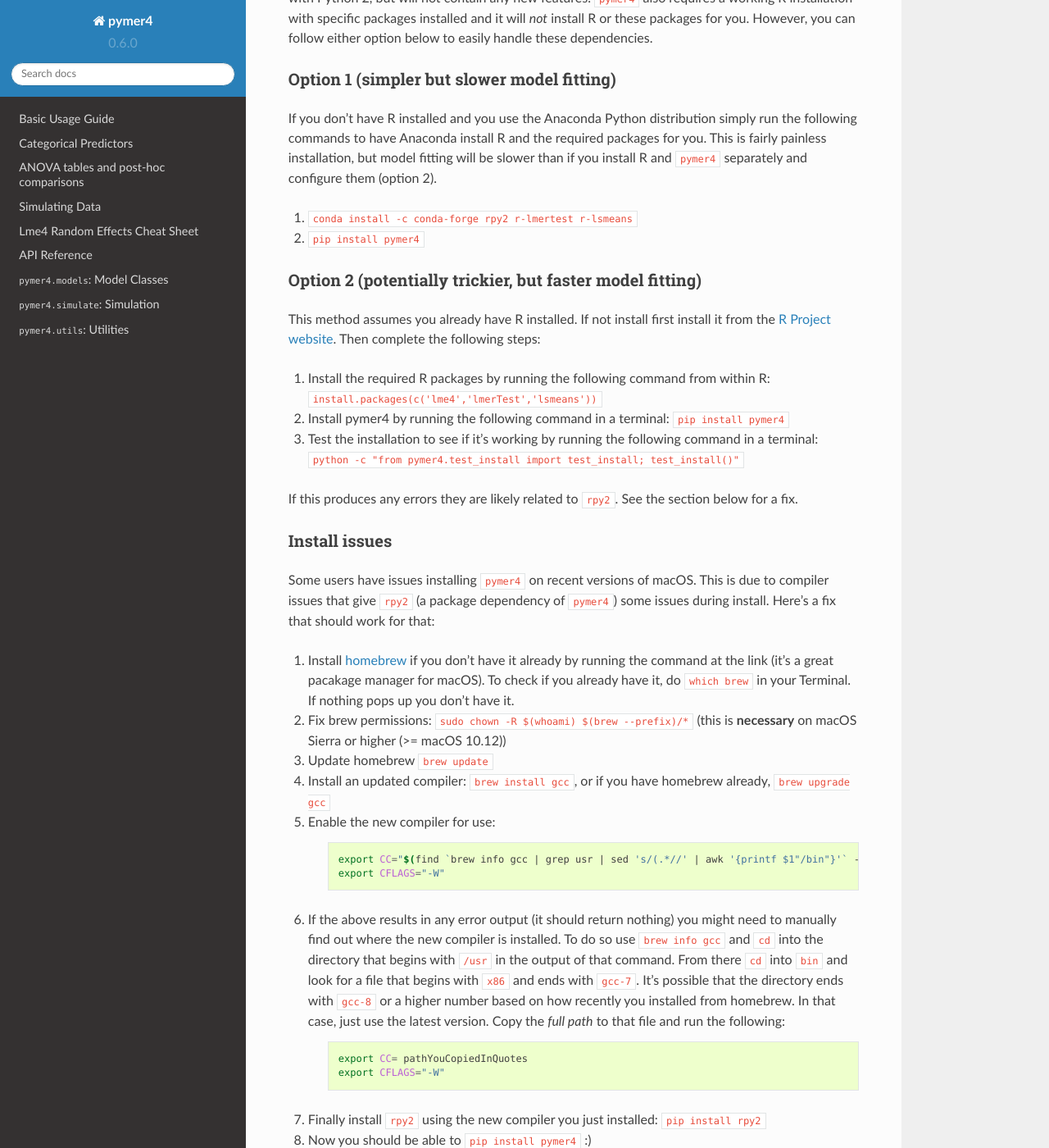
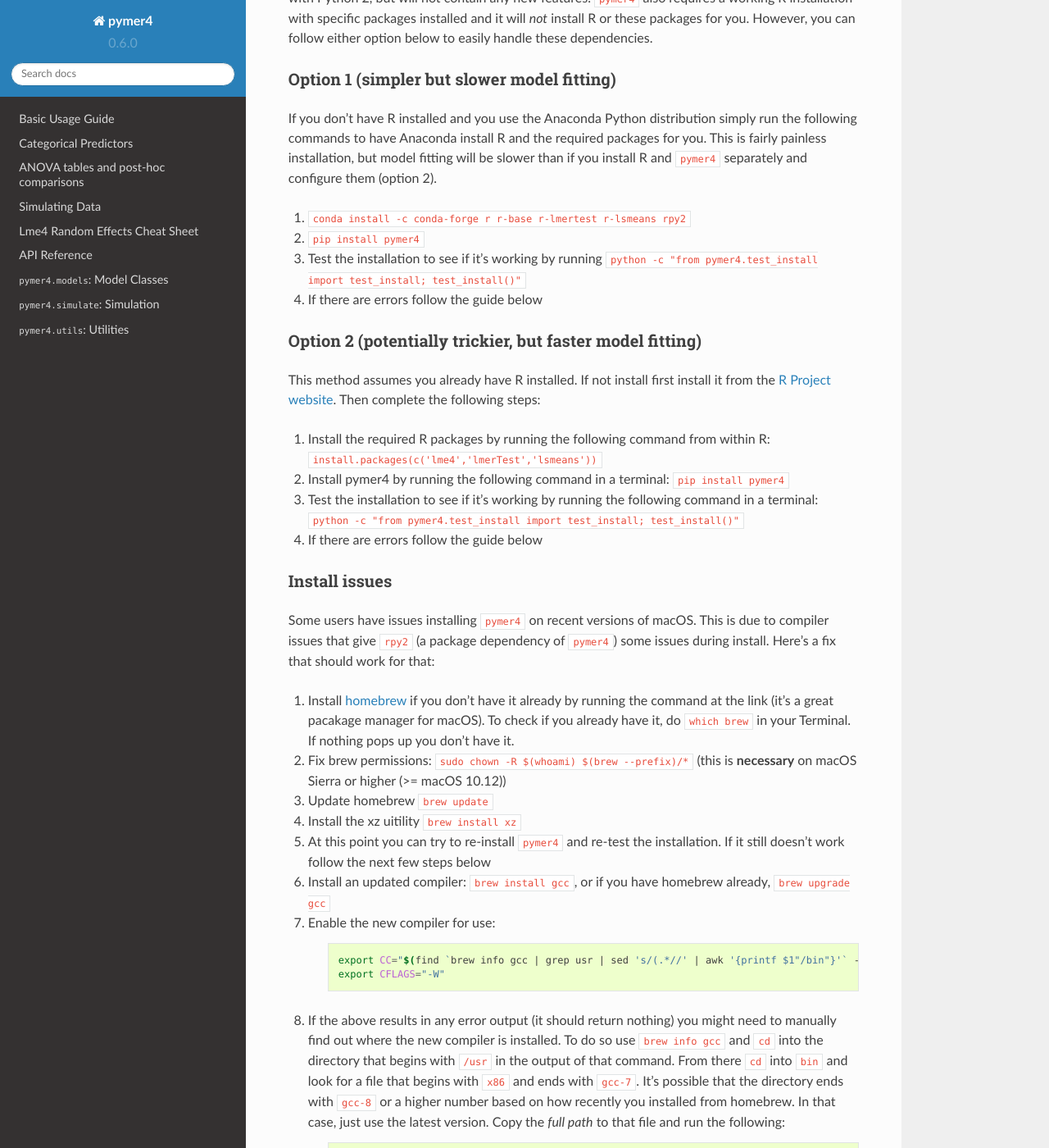
Before and after one commit to ejolly/pymer4, a Sphinx documentation site: the page built from docs/index.rst, in a window 1280 px wide and 1400 px high, scrolled down 1407 px. Shown: the whole window at 82% size. Built offline with Sphinx 7.4.7 and the Read the Docs theme 2.0.0, drawn with Linux system fonts in a browser that asks for light colours; some of the changed text lies outside the part shown.

Commit message:
Edited installation instructions from easy_install branch with some modifications.

```diff
--- a/docs/index.rst
+++ b/docs/index.rst
@@ -51,21 +51,22 @@ Installation
 :code:`pymer4` since version 0.6.0 is only compatible with Python 3. Versions 0.5.0 and lower will work with Python 2, but will not contain any new features. :code:`pymer4` also requires a working R installation with specific packages installed and it will *not* install R or these packages for you. However, you can follow either option below to easily handle these dependencies.
 
 Option 1 (simpler but slower model fitting)
-^^^^^^^^^^^^^^^^^^^^^^^^^^^^^^^^^^^^^^^^^^
+^^^^^^^^^^^^^^^^^^^^^^^^^^^^^^^^^^^^^^^^^^^
 If you don't have R installed and you use the Anaconda Python distribution simply run the following commands to have Anaconda install R and the required packages for you. This is fairly painless installation, but model fitting will be slower than if you install R and ``pymer4`` separately and configure them (option 2).
 
-1. ``conda install -c conda-forge rpy2 r-lmertest r-lsmeans``
+1. ``conda install -c conda-forge r r-base r-lmertest r-lsmeans rpy2``
 2. ``pip install pymer4``
+3. Test the installation to see if it's working by running ``python -c "from pymer4.test_install import test_install; test_install()"``
+4. If there are errors follow the guide below
 
 Option 2 (potentially trickier, but faster model fitting)
-^^^^^^^^^^^^^^^^^^^^^^^^^^^^^^^^^^^^^^^^^^^^^^^^^^^^^^^^
+^^^^^^^^^^^^^^^^^^^^^^^^^^^^^^^^^^^^^^^^^^^^^^^^^^^^^^^^^
 This method assumes you already have R installed. If not install first install it from the `R Project website <https://www.r-project.org/>`_. Then complete the following steps:
 
 1. Install the required R packages by running the following command from within R: ``install.packages(c('lme4','lmerTest','lsmeans'))``
 2. Install pymer4 by running the following command in a terminal: ``pip install pymer4``
 3. Test the installation to see if it's working by running the following command in a terminal: ``python -c "from pymer4.test_install import test_install; test_install()"``
-
-If this produces any errors they are likely related to ``rpy2``. See the section below for a fix.
+4. If there are errors follow the guide below
 
 Install issues
 ^^^^^^^^^^^^^^
@@ -74,23 +75,25 @@ Some users have issues installing ``pymer4`` on recent versions of macOS. This i
 1. Install `homebrew <https://brew.sh/>`_ if you don't have it already by running the command at the link (it's a great pacakage manager for macOS). To check if you already have it, do ``which brew`` in your Terminal. If nothing pops up you don't have it.
 2. Fix brew permissions: ``sudo chown -R $(whoami) $(brew --prefix)/*`` (this is **necessary** on macOS Sierra or higher (>= macOS 10.12))
 3. Update homebrew ``brew update``
-4. Install an updated compiler: ``brew install gcc``, or if you have homebrew already, ``brew upgrade gcc``
-5. Enable the new compiler for use:
+4. Install the xz uitility ``brew install xz``
+5. At this point you can try to re-install ``pymer4`` and re-test the installation. If it still doesn't work follow the next few steps below
+6. Install an updated compiler: ``brew install gcc``, or if you have homebrew already, ``brew upgrade gcc``
+7. Enable the new compiler for use:
 
     .. code-block:: bash
 
         export CC="$(find `brew info gcc | grep usr | sed 's/(.*//' | awk '{printf $1"/bin"}'` -name 'x86*gcc-?')"
         export CFLAGS="-W"
 
-6. If the above results in any error output (it should return nothing) you might need to manually find out where the new compiler is installed. To do so use ``brew info gcc`` and ``cd`` into the directory that begins with ``/usr`` in the output of that command. From there ``cd`` into ``bin`` and look for a file that begins with ``x86`` and ends with ``gcc-7``. It's possible that the directory ends with ``gcc-8`` or a higher number based on how recently you installed from homebrew. In that case, just use the latest version. Copy the *full path* to that file and run the following:
+8. If the above results in any error output (it should return nothing) you might need to manually find out where the new compiler is installed. To do so use ``brew info gcc`` and ``cd`` into the directory that begins with ``/usr`` in the output of that command. From there ``cd`` into ``bin`` and look for a file that begins with ``x86`` and ends with ``gcc-7``. It's possible that the directory ends with ``gcc-8`` or a higher number based on how recently you installed from homebrew. In that case, just use the latest version. Copy the *full path* to that file and run the following:
 
     .. code-block:: bash
 
         export CC= pathYouCopiedInQuotes
         export CFLAGS="-W"
 
-7. Finally install ``rpy2`` using the new compiler you just installed: ``pip install rpy2``
-8. Now you should be able to ``pip install pymer4`` :)
+9. Finally install ``rpy2`` using the new compiler you just installed: ``conda install -c conda-forge rpy2`` if you followed Option 1 above or ``pip install rpy2`` if you followed Option 2
+10. Now you should be able to ``pip install pymer4`` :)
 
 Basic Usage Guide
 -----------------
```
Also changed, not shown: README.md (+1 -1 lines).
